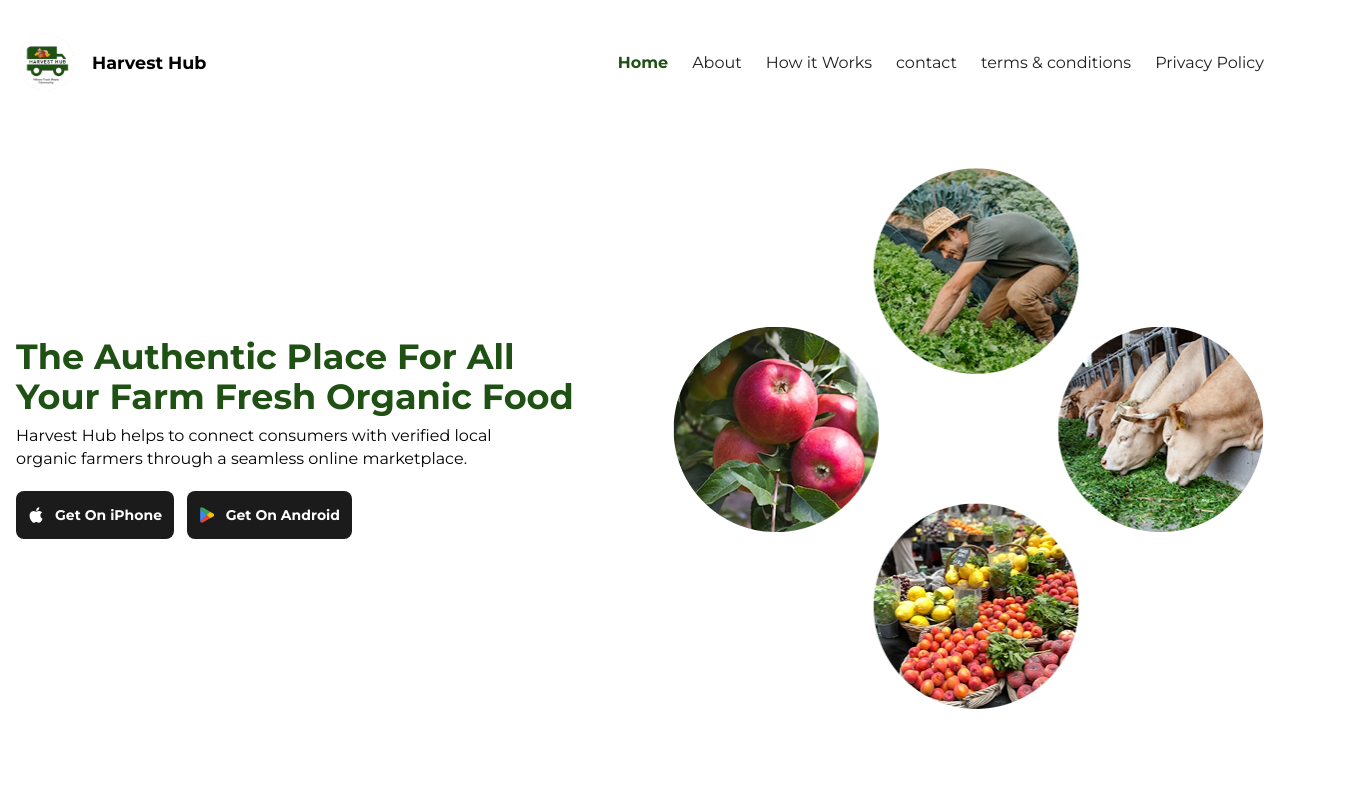
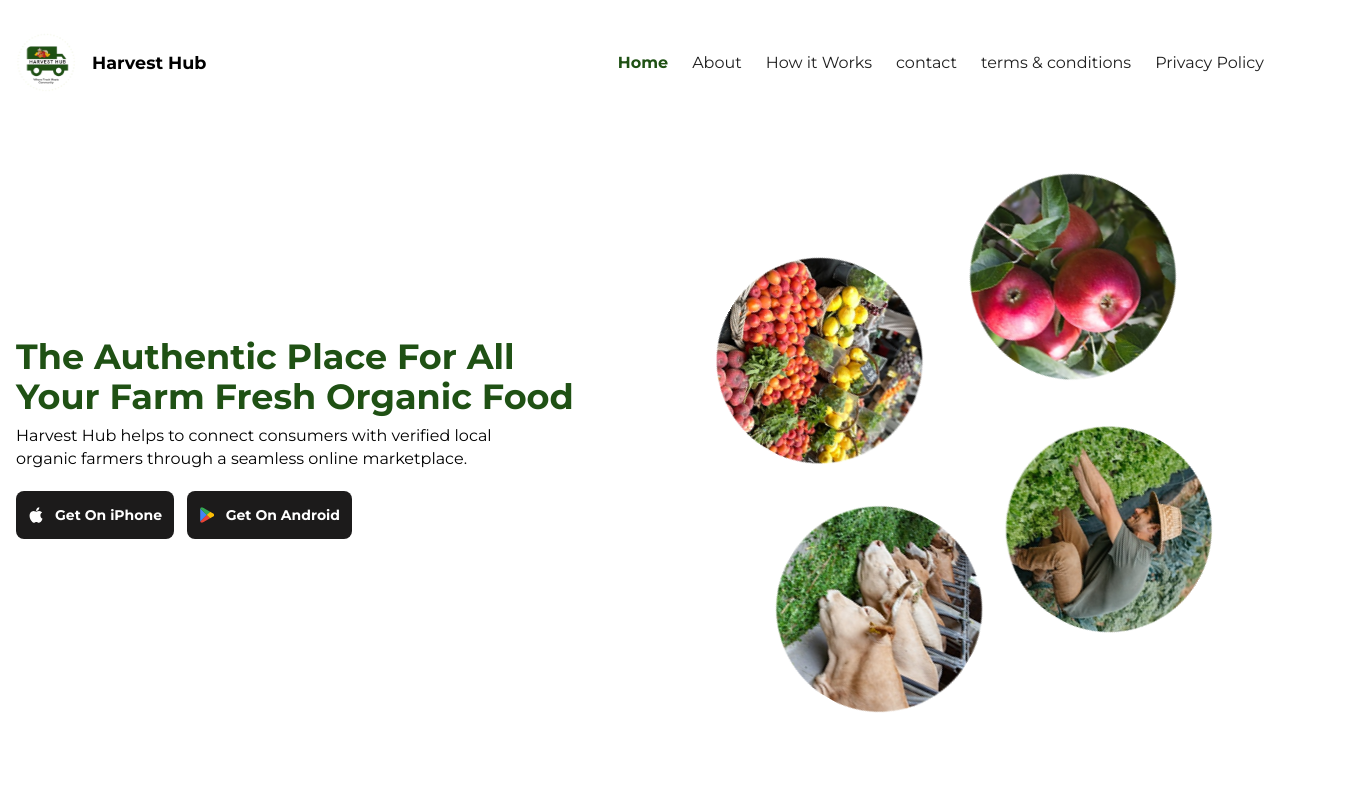
Before and after one commit to EkChills/hhub-website, a Next.js app: page / in a window 1280 px wide. Shown: the top 800 px of the page, 1351 px wide, since content can reach past the window. Built offline with nearby package versions, Linux system fonts and the light colour scheme.

Commit message:
feat: added animation on the hero img

```diff
--- a/src/app/page.tsx
+++ b/src/app/page.tsx
@@ -46,7 +46,7 @@ export default function Home() {
               </Link>
             </div>
           </div>
-          <div className='relative w-[345.07px] h-[315.73px] md:h-[540.8px] md:w-[590.71px]'>
+          <div className='relative w-[345.07px] h-[315.73px] md:h-[540.8px] md:w-[590.71px] rounded-full animate-[spin_20s_linear_infinite]'>
             <Image src={"/hero-img.png"} alt='hero-img' fill />
           </div>
         </div>
```
